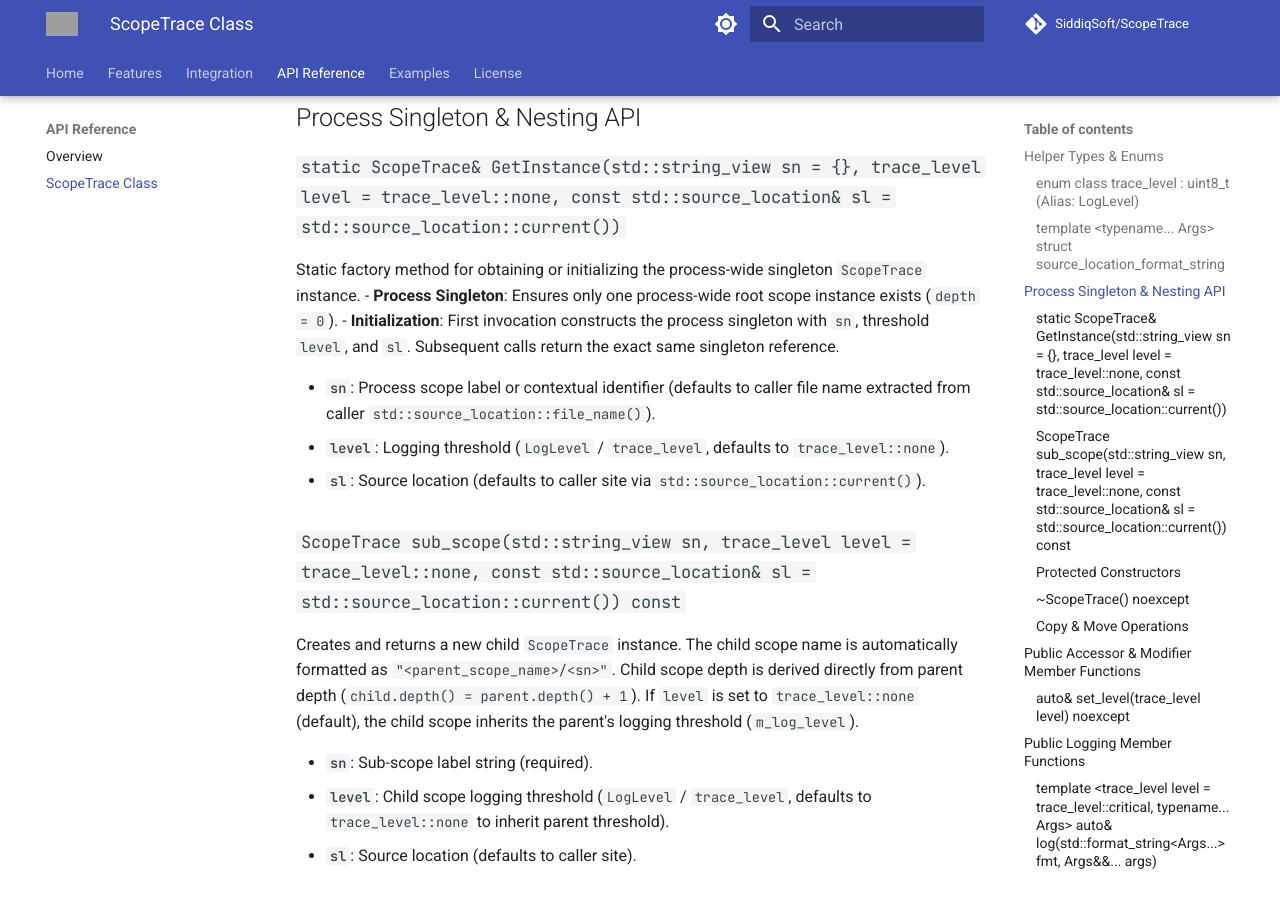
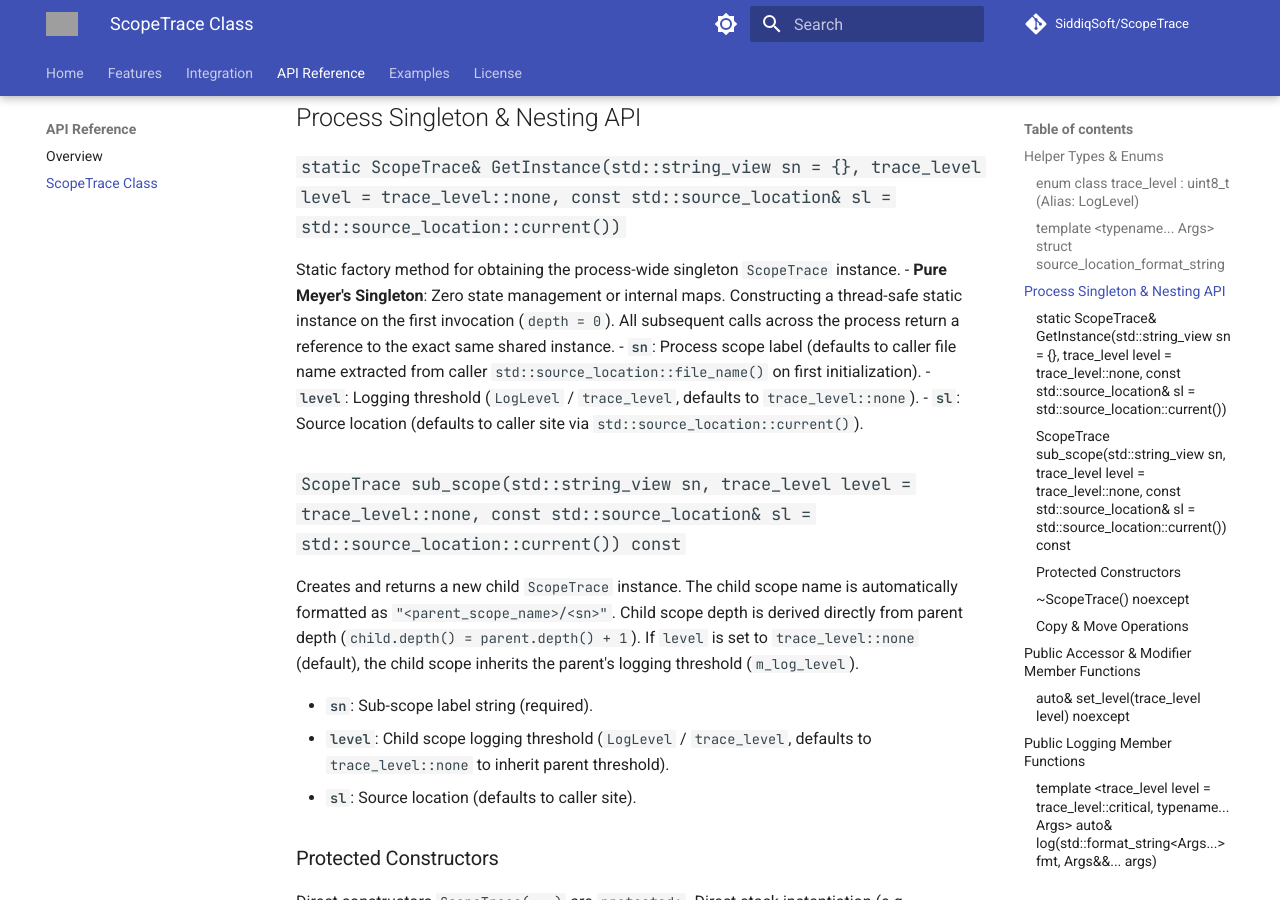
Before and after one commit to SiddiqSoft/ScopeTrace, an MkDocs documentation site: the page built from docs/api/ScopeTrace.md, in a window 1280 px wide and 900 px high, scrolled down 2055 px. Built offline with MkDocs 1.6.1 and Material for MkDocs 9.7.7, drawn with Linux system fonts in a browser that asks for light colours; comment, search, counter and statistics services are not loaded; grey boxes are pictures that could not be loaded.

```diff
--- a/docs/api/ScopeTrace.md
+++ b/docs/api/ScopeTrace.md
@@ -53,11 +53,9 @@
 ## Process Singleton & Nesting API
 
 ### `static ScopeTrace& GetInstance(std::string_view sn = {}, trace_level level = trace_level::none, const std::source_location& sl = std::source_location::current())`
-Static factory method for obtaining or initializing the process-wide singleton `ScopeTrace` instance.
-- **Process Singleton**: Ensures only one process-wide root scope instance exists (`depth = 0`).
-- **Initialization**: First invocation constructs the process singleton with `sn`, threshold `level`, and `sl`. Subsequent calls return the exact same singleton reference.
-
-- **`sn`**: Process scope label or contextual identifier (defaults to caller file name extracted from caller `std::source_location::file_name()`).
+Static factory method for obtaining the process-wide singleton `ScopeTrace` instance.
+- **Pure Meyer's Singleton**: Zero state management or internal maps. Constructing a thread-safe static instance on the first invocation (`depth = 0`). All subsequent calls across the process return a reference to the exact same shared instance.
+- **`sn`**: Process scope label (defaults to caller file name extracted from caller `std::source_location::file_name()` on first initialization).
 - **`level`**: Logging threshold (`LogLevel` / `trace_level`, defaults to `trace_level::none`).
 - **`sl`**: Source location (defaults to caller site via `std::source_location::current()`).
 
```
Also changed, not shown: 2 other files.
